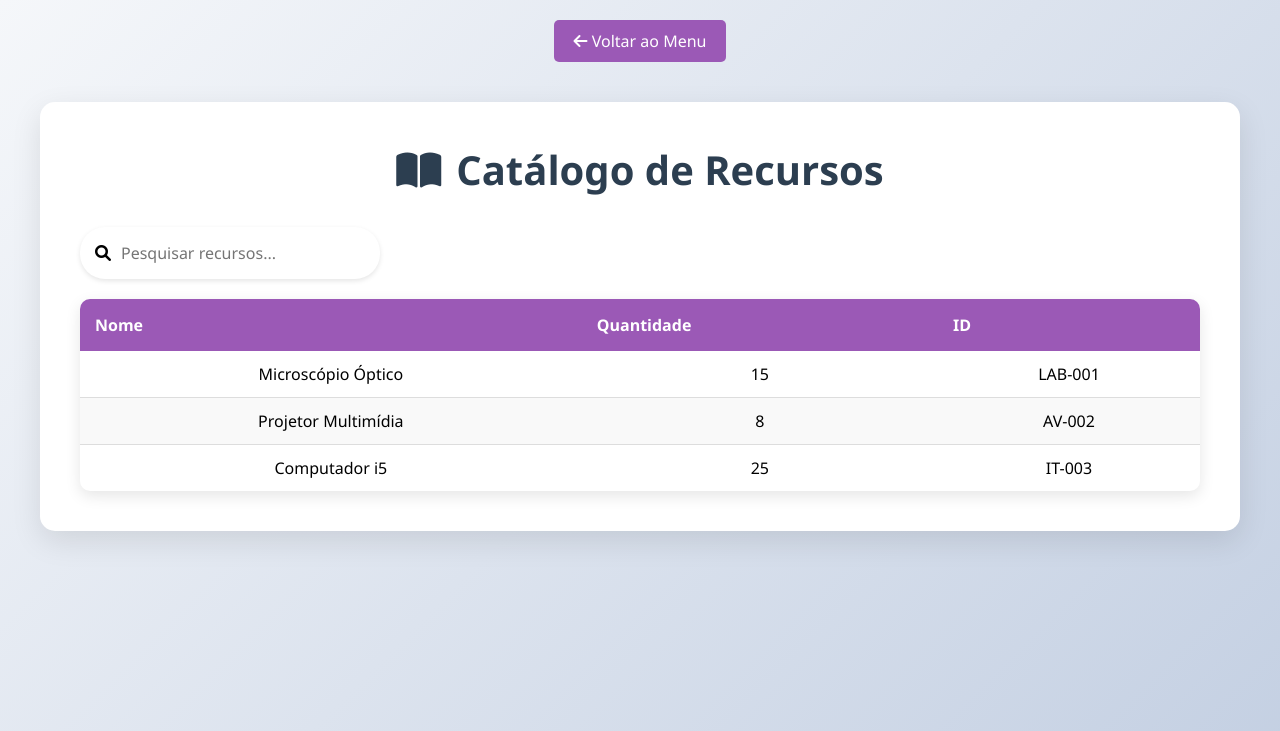
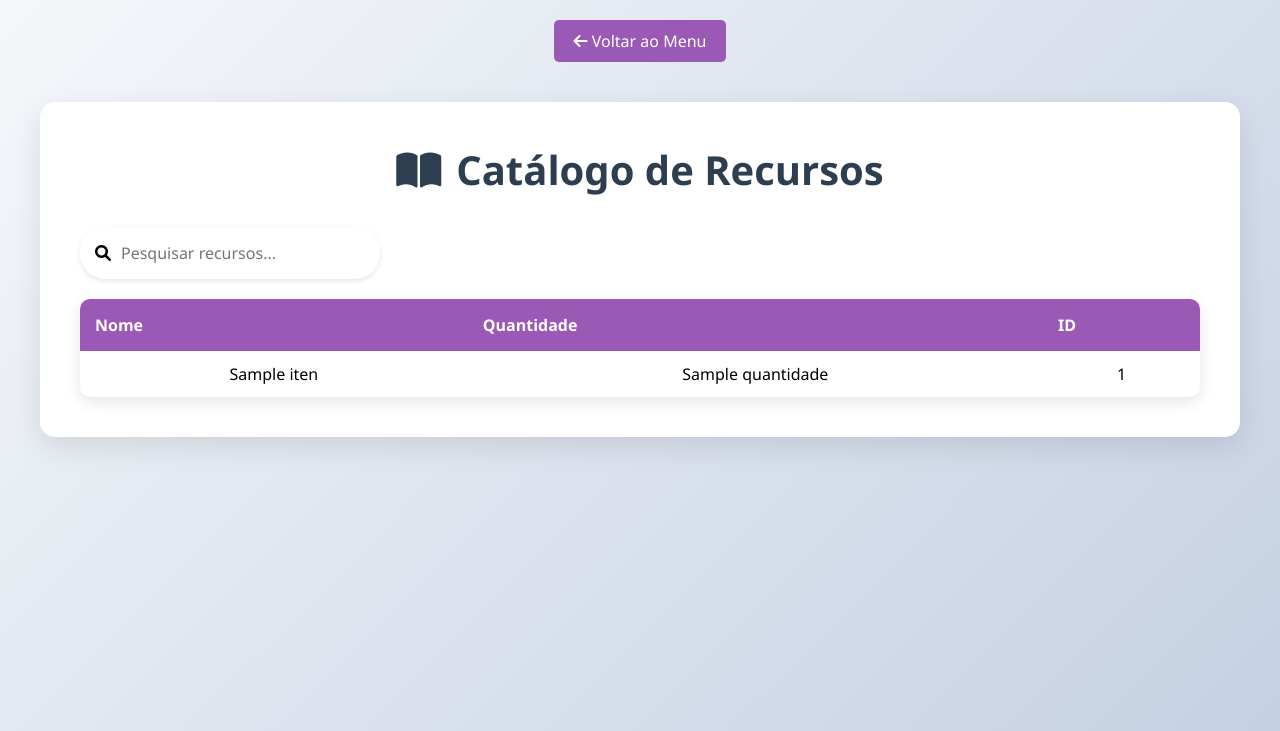
Before and after one commit to Vennom-Programer/TCC2.0, a Flask app: template back-end/templates/catalogo.html in a window 1280 px wide. Shown: the top 731 px of the page. Run offline with Flask 3, Linux system fonts and the light colour scheme; the template is opened without the code that fills it: most values are stand-ins (such as "Sample title", 1, 10 or a date in 2020).

Commit message:
Alterações nos html do cadastro, catalogo e usuarios e alteração do arquivo python

```diff
--- a/back-end/main.py
+++ b/back-end/main.py
@@ -206,7 +206,7 @@ def loginPost():
     return redirect(url_for('index'))
 
 
-@app.route('/cadastroItem', methods=['GET'])
+@app.route('/cadastroItem.html', methods=['GET'])
 def cadastroItens():
     check = require_login_or_redirect()
     if check:
@@ -216,6 +216,7 @@ def cadastroItens():
 
 @app.route('/cadastroItem.html', methods=['POST'])
 def cadastroItensPost():
+
     check = require_login_or_redirect()
     if check:
         return check
@@ -227,7 +228,7 @@ def cadastroItensPost():
     especificacaotec = request.form.get('item-specs')
 
     cursor = mydb.cursor()
-    query = "INSERT INTO itens (id, Nome, id_classificacao, descricao, quantidade, id_localizacao, especificacoestec) VALUES ('1',%s, %s, %s, %s, %s, %s)"
+    query = "INSERT INTO itens ( Nome, id_classificacao, descricao, quantidade, id_localizacao, especificacoestec) VALUES (%s, %s, %s, %s, %s, %s)"
 
     values = (nome, id_classificacao, descricao, quantidade, id_localizacao, especificacaotec)
     cursor.execute(query, values)
@@ -276,7 +277,12 @@ def usuarios():
     check = require_admin_or_redirect()
     if check:
         return check
-    return render_template('usuarios.html')
+    # Fetch all users and their roles from DB
+    cursor = mydb.cursor()
+    cursor.execute("SELECT nome, email, role FROM usuarios ORDER BY nome ASC")
+    usuarios = cursor.fetchall()
+    cursor.close()
+    return render_template('usuarios.html', usuarios=usuarios)
 
 @app.route('/catalogo.html', methods=['GET', 'POST'])
 def catalogo():
--- a/back-end/templates/catalogo.html
+++ b/back-end/templates/catalogo.html
@@ -35,38 +35,33 @@
                     <th>Nome</th>
                     <th>Quantidade</th>
                     <th>ID</th>
+                    {% if session.get('usuario_role') and session.get('usuario_role')|lower == 'adm' %}
                     <th class="admin-only">Ações</th>
+                    {% endif %}
                 </tr>
             </thead>
             <tbody id="resourcesTable">
+                {% if itens and itens|length > 0 %}
+                    {% for nome, quantidade, item_id in itens %}
                     <tr>
-                    <td>Microscópio Óptico</td>
-                    <td>15</td>
-                    <td>LAB-001</td>
+                        <td>{{ nome }}</td>
+                        <td>{{ quantidade }}</td>
+                        <td>{{ item_id }}</td>
+                        {% if session.get('usuario_role') and session.get('usuario_role')|lower == 'adm' %}
                         <td class="actions admin-only">
-                        <button class="btn btn-edit" data-id="LAB-001">Editar</button>
+                            <button class="btn btn-edit" data-id="{{ item_id }}">Editar</button>
                             <button class="btn btn-delete">Excluir</button>
                         </td>
+                        {% endif %}
                     </tr>
+                    {% endfor %}
+                {% else %}
                     <tr>
-                    <td>Projetor Multimídia</td>
-                    <td>8</td>
-                    <td>AV-002</td>
-                    <td class="actions admin-only">
-                        <button class="btn btn-edit" data-id="AV-002">Editar</button>
-                        <button class="btn btn-delete">Excluir</button>
-                    </td>
+                        <td colspan="4">Nenhum item encontrado.</td>
                     </tr>
-                <tr>
-                    <td>Computador i5</td>
-                    <td>25</td>
-                    <td>IT-003</td>
-                    <td class="actions admin-only">
-                        <button class="btn btn-edit" data-id="IT-003">Editar</button>
-                        <button class="btn btn-delete">Excluir</button>
-                    </td>
-                </tr>
+                {% endif %}
             </tbody>
         </table>
     </div>
+    </body>
 </html>
```
Also changed, not shown: back-end/templates/cadastroItem.html (+5 -5 lines), back-end/templates/usuarios.html (+23 -1 lines). Lines whose indentation alone changed are shown as unchanged.
